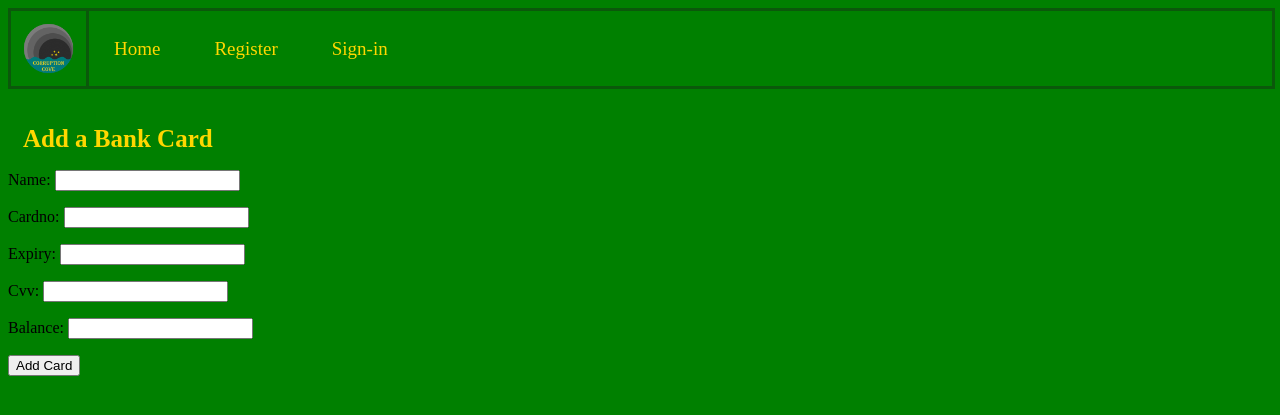
After one commit to LunarSands/Corruption-Cove-Casino, a Django app: page /corruption-cove-casino/account/1/add_card/ in a window 1280 px wide. The commit adds this page. Shown: the top 415 px of the page. Run offline with Django 5.2, Linux system fonts and the light colour scheme.

Commit message:
fixed bank account creation with working form

```diff
--- a/Corruption_Cove/forms.py
+++ b/Corruption_Cove/forms.py
@@ -18,7 +18,7 @@ class UserProfileForm(forms.ModelForm):
 
 class BankForm(forms.ModelForm):
     cardNo = forms.CharField(widget=forms.PasswordInput())
-    expiry = forms.DateField(widget=forms.PasswordInput())
+    expiry = forms.CharField(widget=forms.PasswordInput())
     cvv = forms.CharField(widget=forms.PasswordInput())
 
     class Meta:
--- a/Corruption_Cove/models.py
+++ b/Corruption_Cove/models.py
@@ -53,7 +53,7 @@ class Bank(models.Model):
     balance = models.FloatField()
     name = models.CharField(max_length=40)
     cardNo = models.CharField(max_length=16)
-    expiry = models.DateField()
+    expiry = models.CharField(max_length=5, help_text="MM/YY")
     cvv = models.CharField(max_length=3)
     slug = models.SlugField(unique=True, default="slug")
 
--- a/Corruption_Cove/urls.py
+++ b/Corruption_Cove/urls.py
@@ -22,5 +22,6 @@ path('games/slots/<slug:machine>/',
          views.slots, name='slots'),
 path('deposit/', views.deposit.as_view(), name='deposit'),
 path('games/roulette/play_roulette/',roulette.roulette , name='play_roulette'),
-path('howToPlay/<slug:gameType>/', views.howToPlay, name='howToPlay')
+path('howToPlay/<slug:gameType>/', views.howToPlay, name='howToPlay'),
+path('account/<slug:user_slug>/add_card/', views.add_card, name='add_card'),
 ]
--- a/Corruption_Cove/views.py
+++ b/Corruption_Cove/views.py
@@ -141,11 +141,11 @@ def account(request, user_slug):
         if bank_form.is_valid():
             bank_form.save(user=user,signed_in=request.user.profile)
         else:
-            print(friend_form.errors, request_form.errors)
+            print(friend_form.errors, request_form.errors, bank_form.errors)
     else:
         friend_form = FriendshipForm()
         request_form = RequestForm()
-        bank_form = BankForm(request.POST)
+        bank_form = BankForm()
 
 
     #pass forms to page
@@ -238,3 +238,24 @@ def howToPlay(request,gameType):
     context['text'] = rules[str(gameType)]
 
     return render(request, "Corruption_Cove/howToPlay.html", context)
+
+def add_card(request, user_slug):
+    context = {}
+
+    if request.method == 'POST':
+        bank_form = BankForm(request.POST)
+
+        if bank_form.is_valid():
+            bank_form.clean_cardNo()
+            bank_form.clean_expiry()
+            bank_form.clean_cvv()
+            bank_form.save(signed_in=UserProfile.objects.get(slug=user_slug))
+            return redirect(reverse('corruption-cove-casino:account', args=(user_slug,)))
+        else:
+            print(bank_form.errors)
+    else:
+        bank_form = BankForm()
+
+    context['bank_form'] = bank_form
+
+    return render(request, "Corruption_Cove/add_card.html", context)
--- /dev/null
+++ b/templates/Corruption_Cove/add_card.html
@@ -0,0 +1,19 @@
+{% extends 'Corruption_Cove/base.html' %}
+
+{% load static %}
+
+{% block title_block %}
+Add Card
+{% endblock %}
+
+{% block body_block %}
+    <h1 class="welcome">Add a Bank Card</h1>
+    <form id="bank_form" method="post" action="{% url 'corruption-cove-casino:add_card' user_slug=request.user.profile.slug%}"
+        enctype="multipart/form-data">
+
+            {% csrf_token %}
+            {{ bank_form.as_p }}
+
+            <input type="submit" name="submit" value="Add Card" />
+    </form>
+{% endblock %}
```
Also changed, not shown: templates/Corruption_Cove/account.html (+5 -3 lines), Corruption_Cove/migrations/0020_alter_bank_expiry.py (added).
